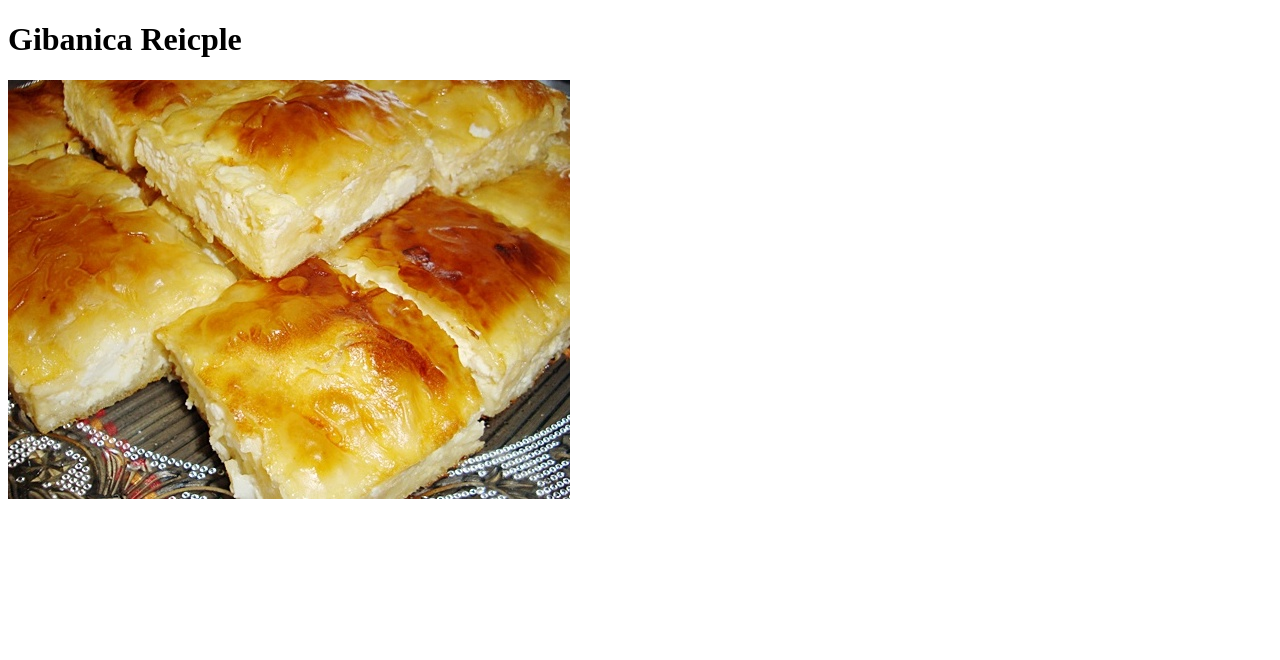
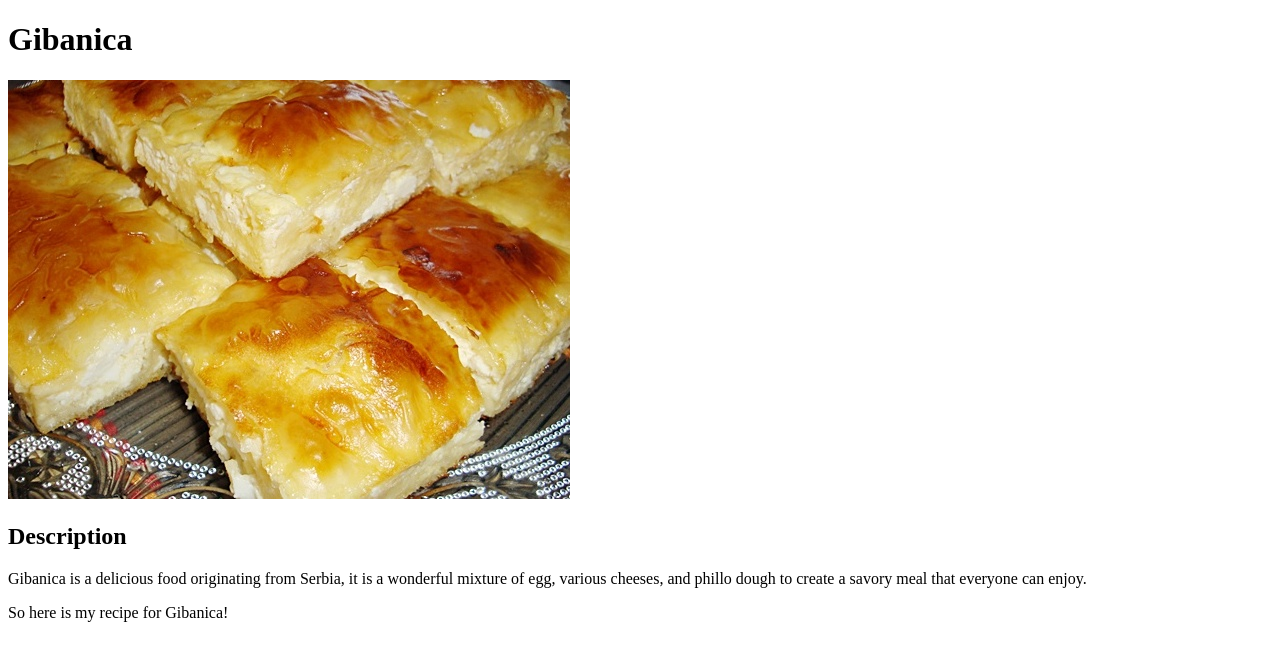
Before and after one commit to MrComputerWizard/odin-recipes, a plain HTML site: page recipes/gibanica.html in a window 1280 px wide. Drawn offline with Linux system fonts and the light colour scheme.

Commit message:
Added description to gibanica.html file

```diff
--- a/recipes/gibanica.html
+++ b/recipes/gibanica.html
@@ -7,8 +7,16 @@
     <title>Gibanica</title>
 </head>
 <body>
-    <h1>Gibanica Reicple</h1>
+    <h1>Gibanica</h1>
 
     <img src="../img/gibanica.jpg" alt="Freshly Cooked Gibanica">
+
+    <h2>Description</h2>
+
+    <p>Gibanica is a delicious food originating from Serbia, it is a wonderful mixture of egg, various cheeses, and phillo dough to create a savory meal that everyone can enjoy.</p>
+
+    <p>So here is my recipe for Gibanica!</p>
+
+
 </body>
 </html>
```
